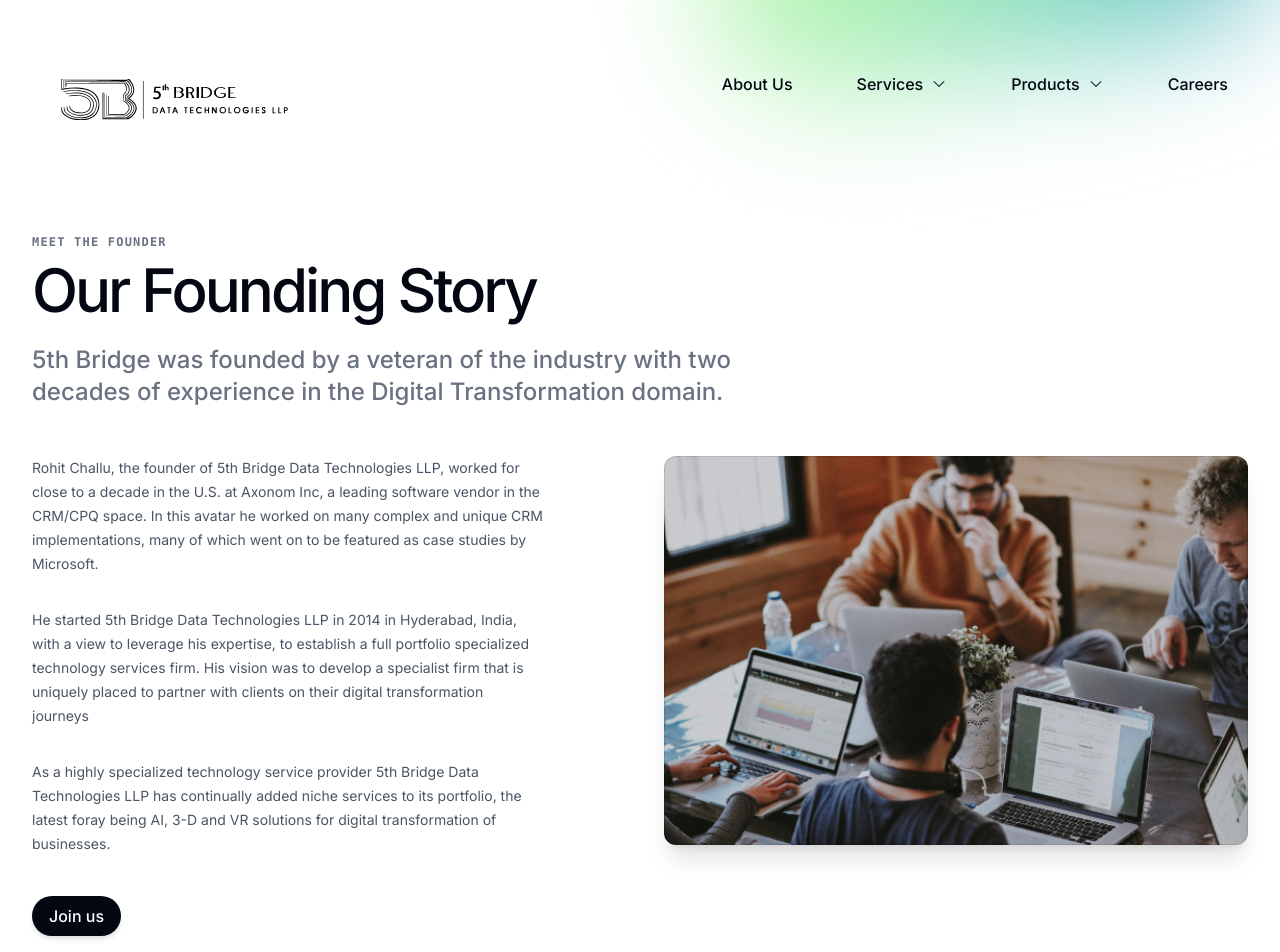
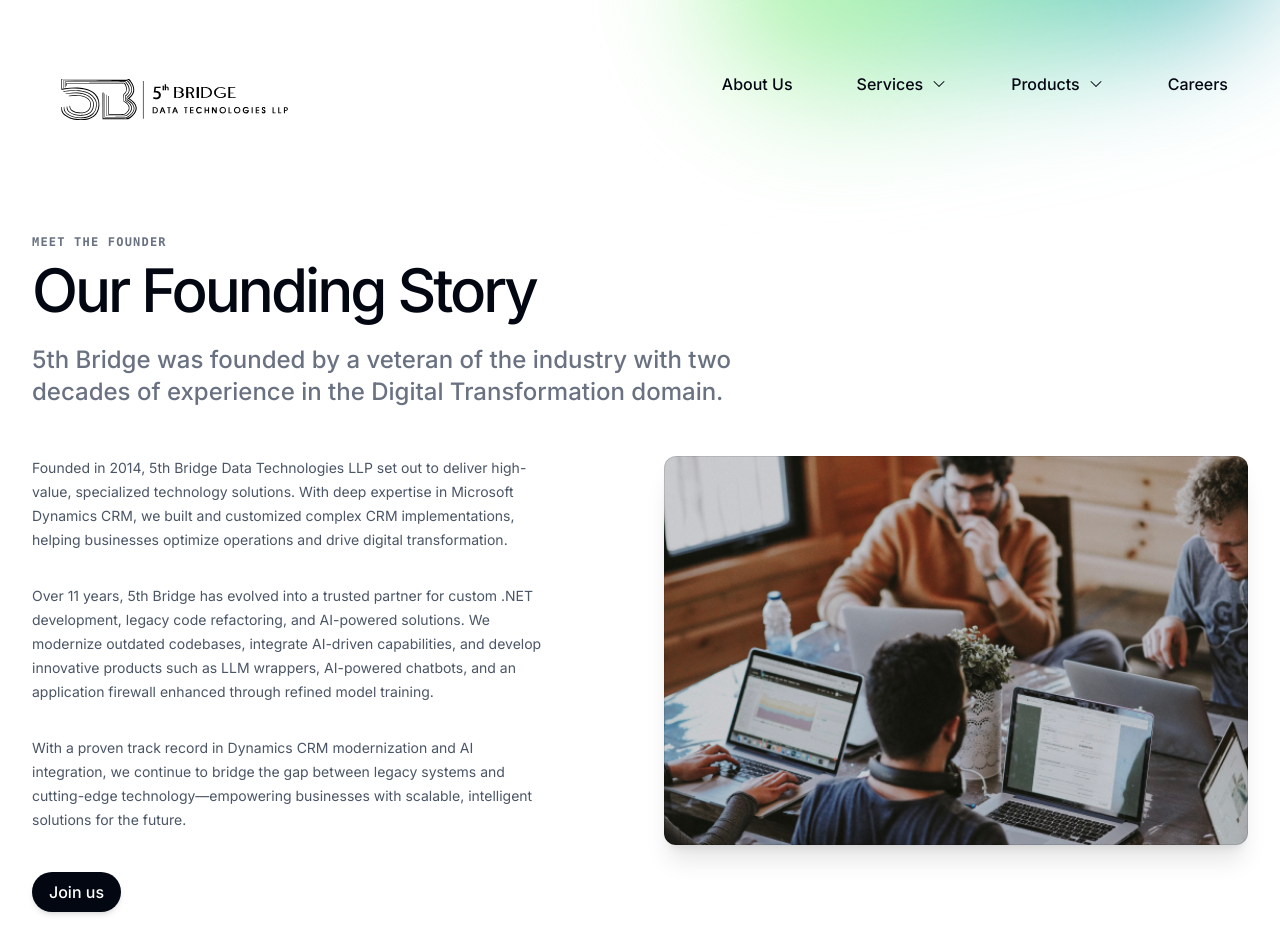
Before and after one commit to dipyamanroy/5b-lander, a Next.js app: page /about-us in a window 1280 px wide. Shown: the top 952 px of the page. Built offline with nearby package versions, Linux system fonts and the light colour scheme.

Commit message:
Updated about-us text.

```diff
--- a/src/app/about-us/page.tsx
+++ b/src/app/about-us/page.tsx
@@ -140,13 +140,23 @@ function Team() {
       <div className="mt-12 grid grid-cols-1 gap-12 lg:grid-cols-2">
         <div className="max-w-lg">
           <p className="text-sm/6 text-gray-600">
-            Rohit Challu, the founder of 5th Bridge Data Technologies LLP, worked for close to a decade in the U.S. at Axonom Inc, a leading software vendor in the CRM/CPQ space. In this avatar he worked on many complex and unique CRM implementations, many of which went on to be featured as case studies by Microsoft.
+          Founded in 2014, 5th Bridge Data Technologies LLP set out to deliver high-
+value, specialized technology solutions. With deep expertise in Microsoft
+Dynamics CRM, we built and customized complex CRM implementations,
+helping businesses optimize operations and drive digital transformation.
           </p>
           <p className="mt-8 text-sm/6 text-gray-600">
-          He started 5th Bridge Data Technologies LLP in 2014 in Hyderabad, India,  with a view to leverage his expertise, to establish a full portfolio specialized technology services firm. His vision was to develop a specialist firm that is uniquely placed to partner with clients on their digital transformation journeys
+          Over 11 years, 5th Bridge has evolved into a trusted partner for custom .NET
+development, legacy code refactoring, and AI-powered solutions. We
+modernize outdated codebases, integrate AI-driven capabilities, and develop
+innovative products such as LLM wrappers, AI-powered chatbots, and an
+application firewall enhanced through refined model training.
           </p>
           <p className="mt-8 text-sm/6 text-gray-600">
-          As a highly specialized technology service provider 5th Bridge Data Technologies LLP has continually added niche services to its portfolio, the latest foray being AI, 3-D and VR solutions for digital transformation of businesses.
+          With a proven track record in Dynamics CRM modernization and AI
+integration, we continue to bridge the gap between legacy systems and
+cutting-edge technology—empowering businesses with scalable, intelligent
+solutions for the future.
           </p>
           <div className="mt-10">
             <Button className="w-full sm:w-auto" href="/careers">
```
